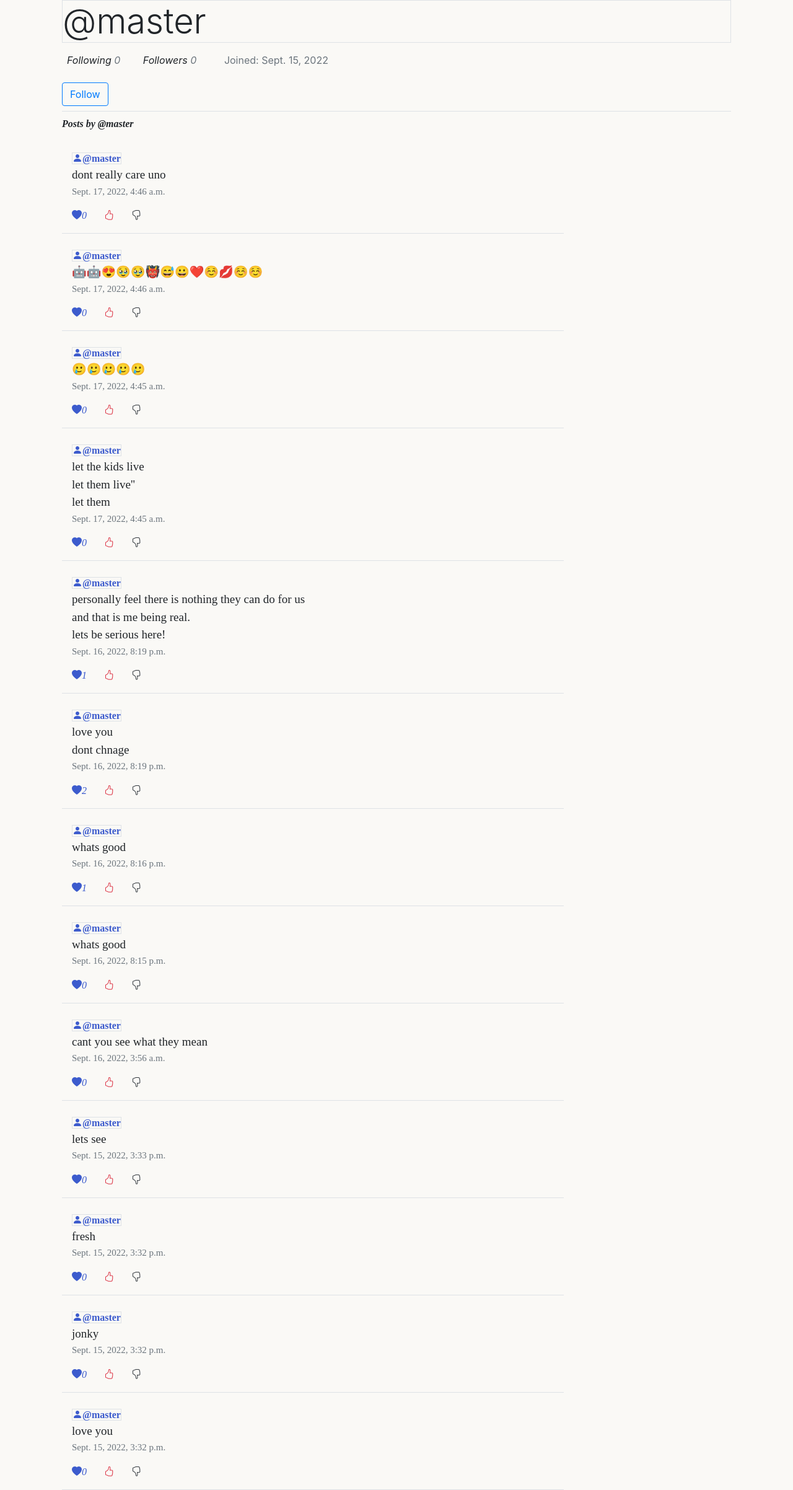
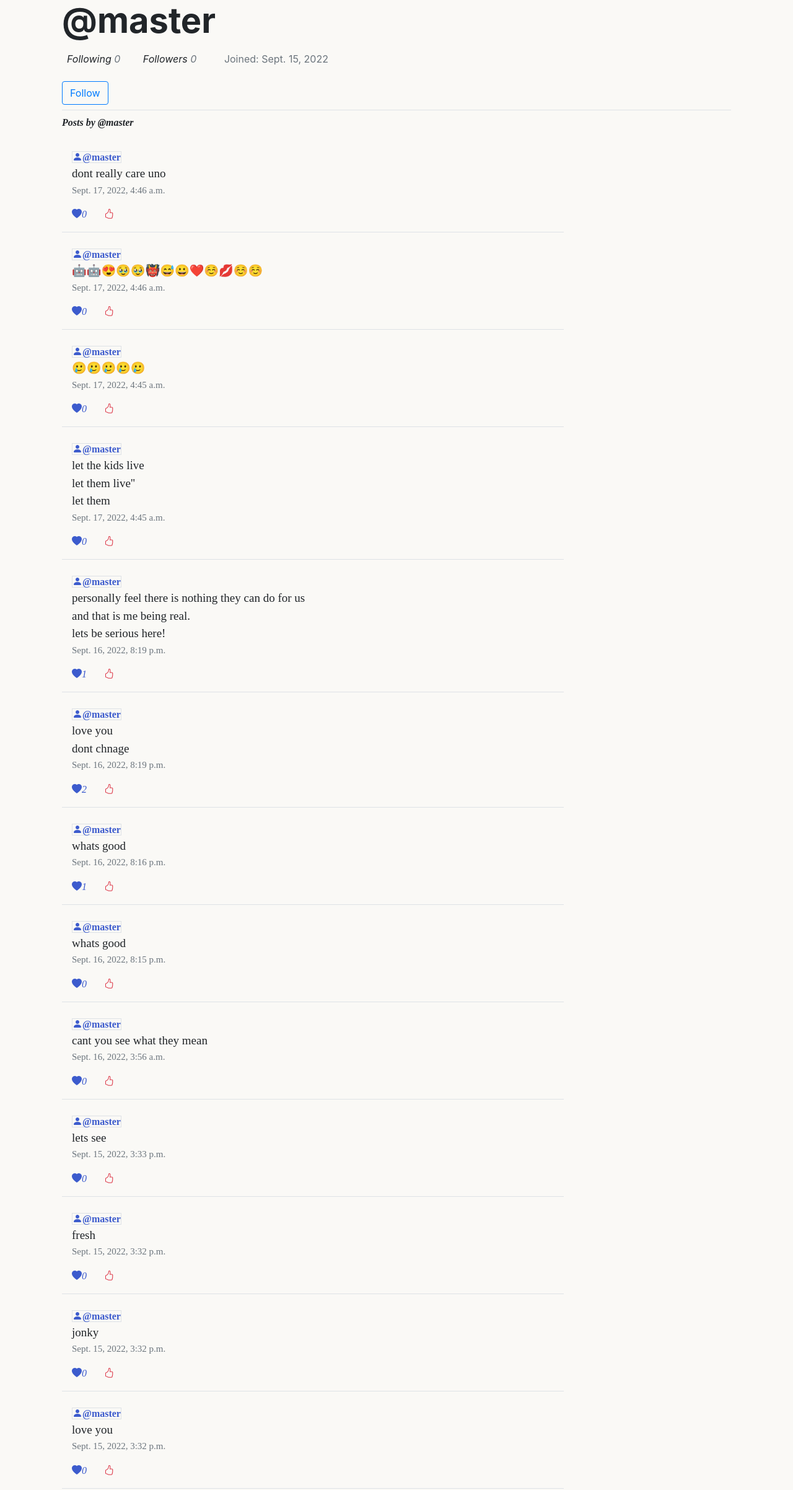
Before and after one commit to Gwali-1/Socialize-Network-, a Django app: page /profile/1 in a window 1280 px wide. Shown: the part 106-2510 px from the top of the page at 62% size. Run offline with Django 3.2, Linux system fonts and the light colour scheme; a user stored in the database is signed in; data comes from the database, SQL or seed files in the repository; both versions use the stored data as it was after the commit.

Commit message:
template edits

```diff
--- a/network/static/network/styles.css
+++ b/network/static/network/styles.css
@@ -89,6 +89,8 @@ textarea {
     height:22px;
 }
 
+
+
 .image-reg{
     width: 40%;
 
--- a/network/templates/network/all_post.html
+++ b/network/templates/network/all_post.html
@@ -30,7 +30,7 @@ YES
             <p class="date text-muted ">{{post.created}}</p>
         </div>
 
-    <a ><i class="bi bi-heart-fill blue-color-tone" id="like-{{post.id}}">{{post.likes}}</i>    <a href="" class="mx-4 text-danger like-btn" data-id ="{{post.id}}"><i class="bi bi-hand-thumbs-up"></i></a>
+        <a ><i class="bi bi-heart-fill blue-color-tone" id="like-{{post.id}}">{{post.likes}}</i>    <a href="" class="mx-4 text-danger like-btn" data-id ="{{post.id}}"><i class="bi bi-hand-thumbs-up"></i></a>
     </div>
 
     {%empty%}
--- a/network/templates/network/post.html
+++ b/network/templates/network/post.html
@@ -12,7 +12,7 @@
         {% csrf_token %}
         <a class="border" href=""><i class="bi bi-person-fill"></i><strong class ="">@{{ user.username }}</strong></a>
         <div class="">
-            <textarea class=" post-text-area border d-block w-100 " name="content" id="" rows="4" placeholder="whats on your mind ..." ></textarea>
+            <textarea class=" post-text-area border d-block w-100 " name="content" id="" rows="4" placeholder="whats on your mind ..." autofocus ></textarea>
         </div>
 
         <div class="d-flex justify-content-end">
--- a/network/templates/network/profile.html
+++ b/network/templates/network/profile.html
@@ -4,7 +4,7 @@
 
 <div class="container ">
     <div class="border-bottom pb-2">
-        <p class="border"><strong class= "display-4">@{{user_profile.username}}</strong> </p>
+        <p class=""><span class= "display-4 font-weight-bolder">@{{user_profile.username}}</span> </p>
         <span class="mx-2 font-italic">Following <span class="text-muted">{{user_profile.following_number}}</span></span>
         <span class="mx-4 font-italic">Followers <span class="text-muted">{{user_profile.followers_number}}</span></span>
          <span class="mx-3 text-muted">Joined: {{user.joined}}</span>
@@ -17,7 +17,7 @@
     </div>
 
     <div class = "mt-2 posts">
-        <p class=""><strong class= "display-5 font-italic">Posts by @{{user_profile.username}}</strong> </p>
+        <p class=""><strong class= "display-5 font-italic fw-bolder">Posts by @{{user_profile.username}}</strong> </p>
 
         {% for post in user_post %}
             <div class=" mt-2 p-3 border-bottom w-75">
@@ -26,7 +26,7 @@
                     <p class="post-content text-break">{{post.content|linebreaksbr}}</p>
                     <p class="date text-muted ">{{post.created}}</p>
                 </div>
-            <a ><i class="bi bi-heart-fill blue-color-tone">{{post.likes}}</i>    <a href="" class="mx-4 text-danger"><i class="bi bi-hand-thumbs-up"></i></a>    <a href=""><i class="bi bi-hand-thumbs-down text-dark"></i></a>
+                <a ><i class="bi bi-heart-fill blue-color-tone" id="like-{{post.id}}">{{post.likes}}</i>    <a href="" class="mx-4 text-danger like-btn" data-id ="{{post.id}}"><i class="bi bi-hand-thumbs-up"></i></a>
             </div>
         {% endfor %}
 
--- a/network/views.py
+++ b/network/views.py
@@ -259,6 +259,8 @@ def like_or_unlike(request):
         print(request_data.get("id"))
         try:
             post = Post.objects.get(id=request_data.get("id"))
+
+            #if user wants to like
             if request_data.get("like"):
                 post.likes = post.likes + 1
                 post.save()
@@ -268,10 +270,11 @@ def like_or_unlike(request):
                     "post_id": post.id
                 })
 
+
+            #if user want to unlike
             post.likes = post.likes  - 1
             post.save()
             return JsonResponse({
-
                 "liked":False,
                 "current_likes": post.likes,
                 "post_id": post.id
```
Also changed, not shown: db.sqlite3.
